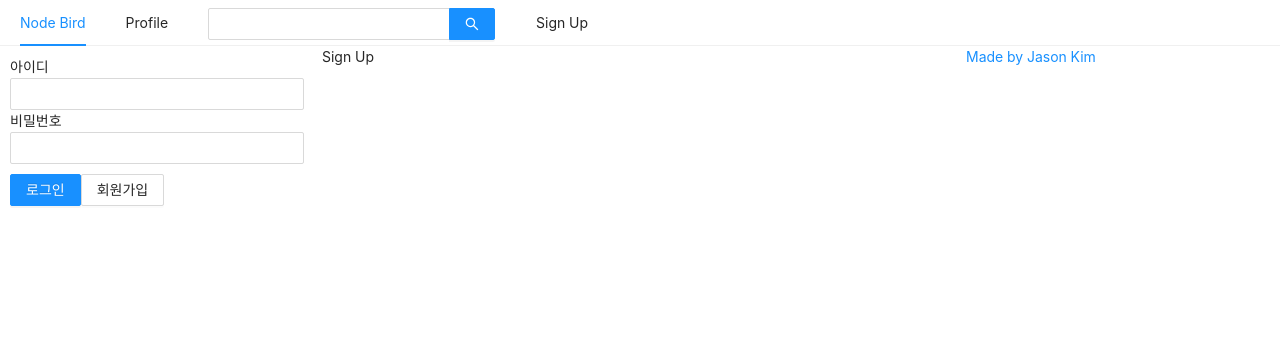
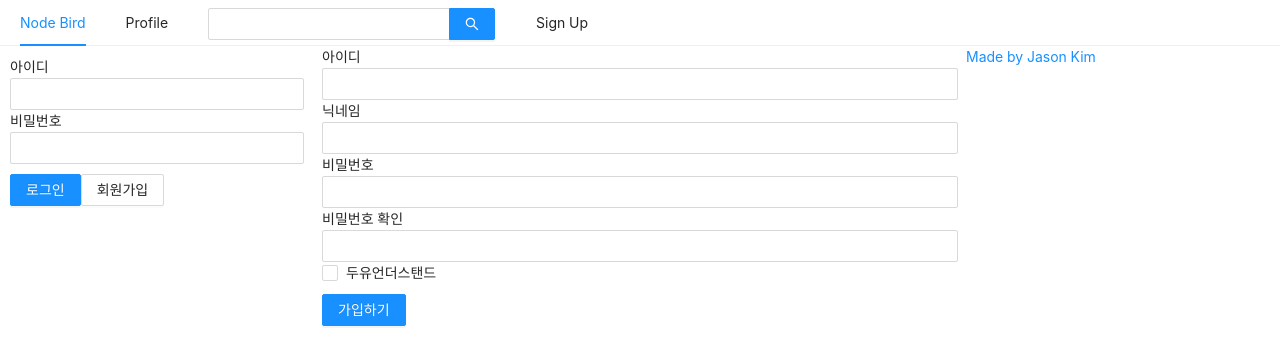
Before and after one commit to hurima90-kim/Study-Space, a Next.js app in the folder front/: page /signup in a window 1280 px wide. Shown: the top 364 px of the page. Built offline with nearby package versions, Linux system fonts and the light colour scheme.

Commit message:
feat: hooks를 활용한 회원가입 페이지 구현

```diff
--- a/front/components/LoginForm.js
+++ b/front/components/LoginForm.js
@@ -2,6 +2,8 @@ import React, { useState, useCallback, useMemo } from "react";
 import { Input, Form, Button } from "antd";
 import Link from "next/link";
 import styled from "styled-components";
+import PropTypes from "prop-types";
+import useInput from "../hooks/useInput";
 
 const ButtonWrapper = styled.div`
   margin-top: 10px;
@@ -12,18 +14,10 @@ const FormWrapper = styled(Form)`
 `;
 
 const LoginForm = ({ setIsLoggedIn }) => {
-  const [id, setId] = useState("");
-  const [password, setPassword] = useState("");
+  const [id, onChangeId] = useInput("");
+  const [password, onChangePassword] = useInput("");
 
   // 컴포넌트에 props를 넘겨주는 함수는 항상 useCallback처리, 그래야 최적화가 된다
-  const onChangeId = useCallback((e) => {
-    setId(e.target.value);
-  }, []);
-
-  const onChangePassword = useCallback((e) => {
-    setPassword(e.target.value);
-  }, []);
-
   // const style = useMemo(() => ({ marginTop: 10 }), []);
 
   const onSubmitForm = useCallback(() => {
@@ -65,4 +59,8 @@ const LoginForm = ({ setIsLoggedIn }) => {
   );
 };
 
+LoginForm.propTypes = {
+  setIsLoggedIn: PropTypes.func.isRequired,
+};
+
 export default LoginForm;
--- /dev/null
+++ b/front/hooks/useInput.js
@@ -0,0 +1,9 @@
+import React, { useState, useCallback } from "react";
+
+export default (initialValue = null) => {
+  const [value, setValue] = useState(initialValue);
+  const handler = useCallback((e) => {
+    setValue(e.target.value);
+  }, []);
+  return [value, handler];
+};
--- a/front/pages/signup.js
+++ b/front/pages/signup.js
@@ -1,14 +1,108 @@
-import React from "react";
+import React, { useState, useCallback } from "react";
 import AppLayout from "../components/AppLayout";
 import Head from "next/head";
+import { Checkbox, Form, Input, Button } from "antd";
+import styled from "styled-components";
+import useInput from "../hooks/useInput";
+
+const ErrorMessage = styled.div`
+  color: red;
+`;
 
 const Signup = () => {
+  const [id, onChangeId] = useInput("");
+  const [nickname, onChangeNickname] = useInput("");
+  const [password, onChangePassword] = useInput("");
+  const [passwordCheck, setPasswordCheck] = useState("");
+  const [passwordError, setPasswordError] = useState(false);
+  const [term, setTerm] = useState("");
+  const [termError, setTermError] = useState("");
+
+  const onChangePasswordCheck = useCallback(
+    (e) => {
+      setPasswordCheck(e.target.value);
+      setPasswordError(e.target.value !== password);
+    },
+    [password]
+  );
+
+  const onChangeTerm = useCallback((e) => {
+    setTerm(e.target.checked);
+    setTermError(false);
+  });
+
+  const onSubmit = useCallback(() => {
+    if (password !== passwordCheck) {
+      return setPasswordError(true);
+    }
+    if (!term) {
+      return setTermError(true);
+    }
+    console.log(id, nickname, password);
+  }, [password, passwordCheck, term]);
+
   return (
     <>
-      <Head>
-        <title>Sign Up | Twitter</title>
-      </Head>
-      <AppLayout>Sign Up</AppLayout>
+      <AppLayout>
+        <Head>
+          <title>Sign Up | Twitter</title>
+        </Head>
+        <Form onFinish={onSubmit}>
+          <div>
+            <label htmlFor="user-id">아이디</label>
+            <br />
+            <Input name="user-id" value={id} onChange={onChangeId} required />
+          </div>
+          <div>
+            <label htmlFor="user-nickname">닉네임</label>
+            <br />
+            <Input
+              name="user-nickname"
+              value={nickname}
+              onChange={onChangeNickname}
+              required
+            />
+          </div>
+          <div>
+            <label htmlFor="user-password">비밀번호</label>
+            <br />
+            <Input
+              name="user-password"
+              type="password"
+              value={password}
+              onChange={onChangePassword}
+              required
+            />
+          </div>
+          <div>
+            <label htmlFor="user-password-check">비밀번호 확인</label>
+            <br />
+            <Input
+              name="user-password-check"
+              type="password"
+              value={passwordCheck}
+              onChange={onChangePasswordCheck}
+              required
+            />
+            {passwordError && (
+              <ErrorMessage>비밀번호가 일치하지 않습니다.</ErrorMessage>
+            )}
+          </div>
+          <div>
+            <Checkbox name="user-term" checked={term} onChange={onChangeTerm}>
+              두유언더스탠드
+            </Checkbox>
+            {termError && (
+              <ErrorMessage>약관에 동의하셔야 합니다.</ErrorMessage>
+            )}
+          </div>
+          <div style={{ marginTop: 10 }}>
+            <Button type="primary" htmlType="submit">
+              가입하기
+            </Button>
+          </div>
+        </Form>
+      </AppLayout>
     </>
   );
 };
```
